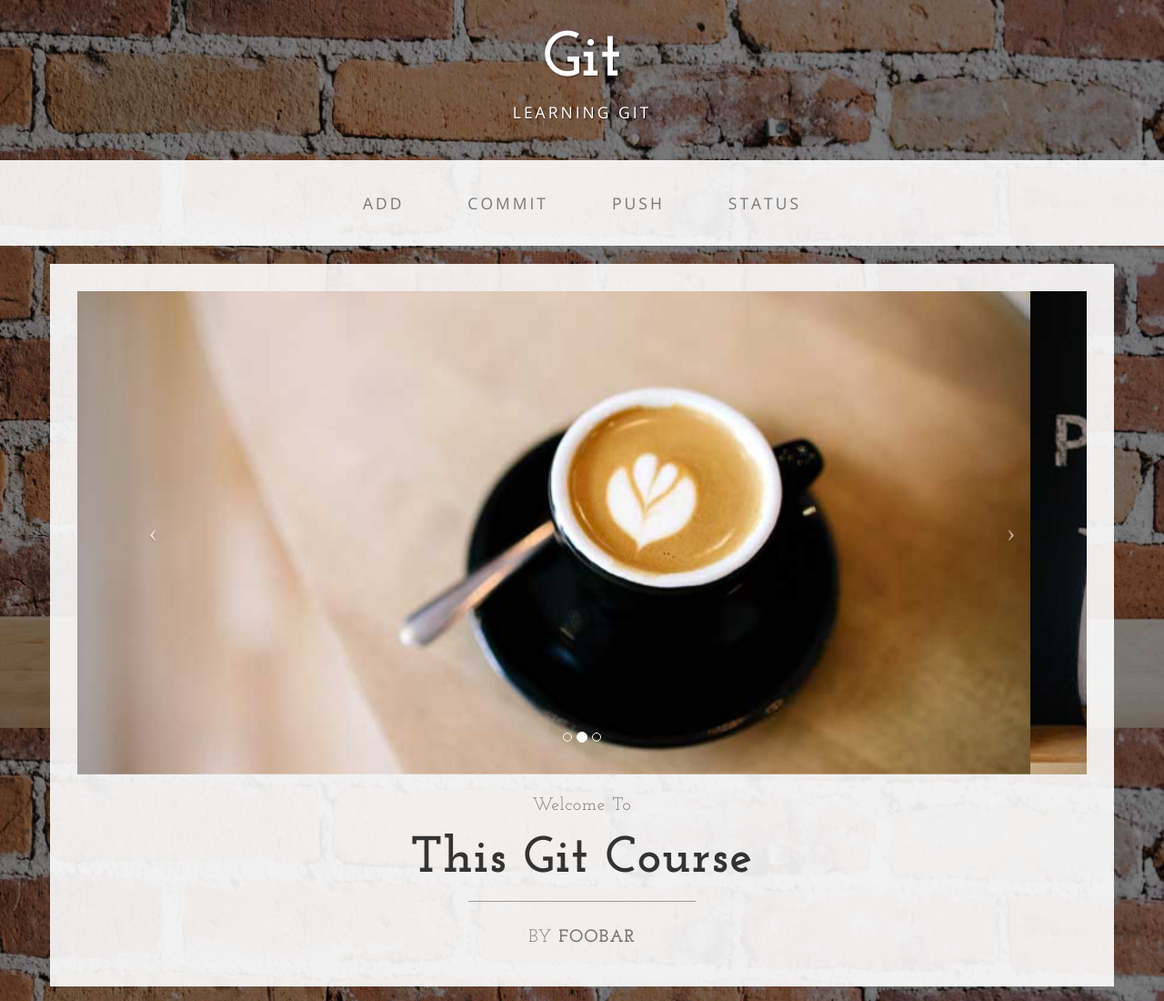
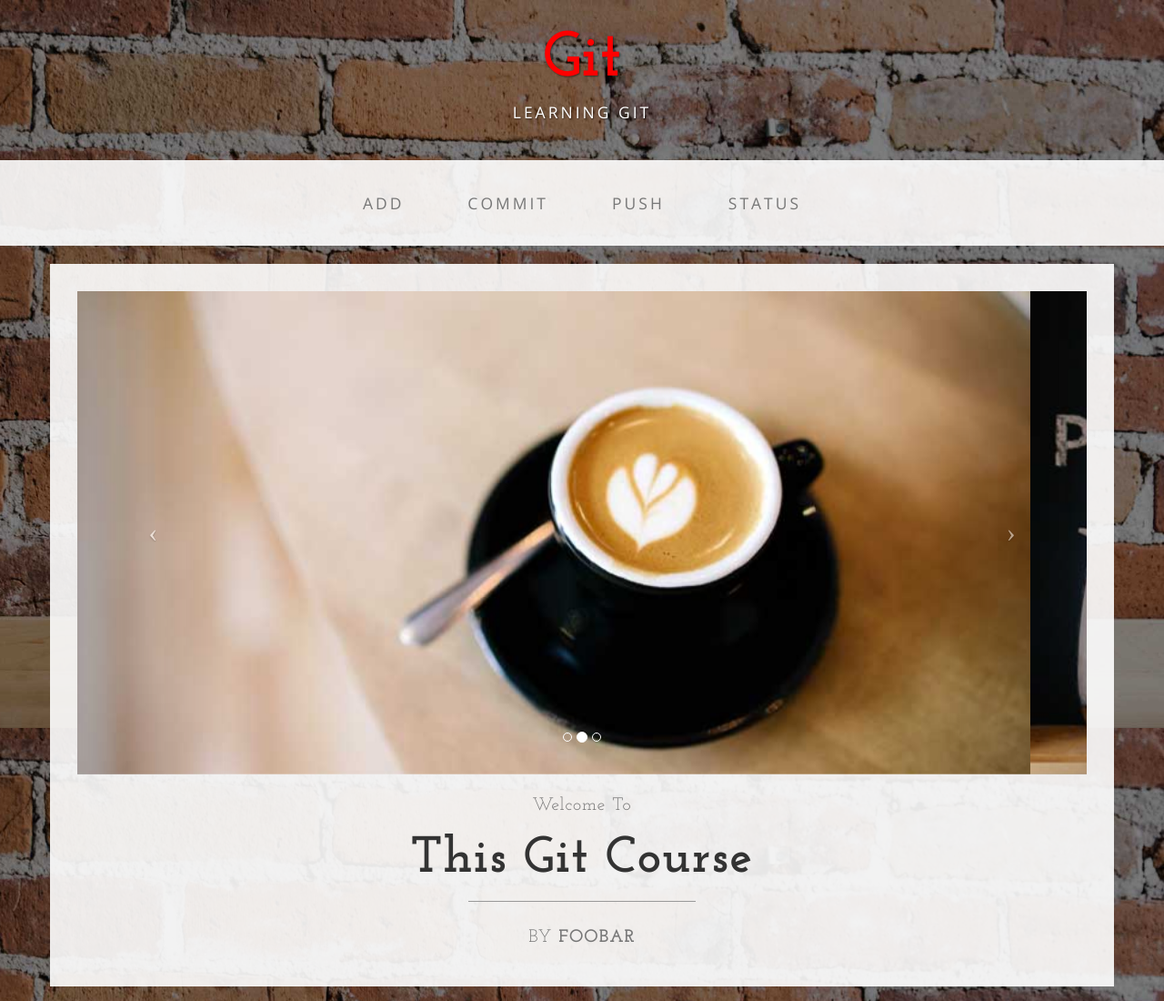
Before and after one commit to foobar-sandbox/Learnable-Git-Course, a plain HTML site: page index.html in a window 1280 px wide. Shown: the top 1100 px of the page at 91% size. Drawn offline with nearby package versions, Linux system fonts and the light colour scheme.

Commit message:
Changed the color of brand class

```diff
--- a/css/business-casual.css
+++ b/css/business-casual.css
@@ -190,3 +190,7 @@ footer p {
         clear: both;
     }
 }
+
+.brand  {
+    color: #FF0000;
+]
```
